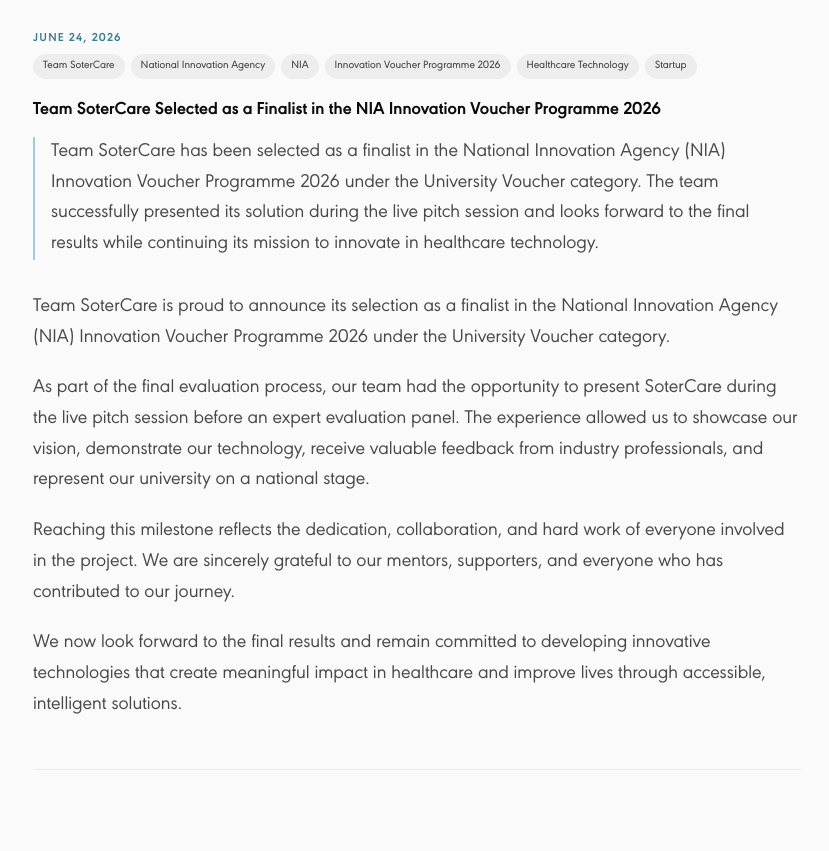
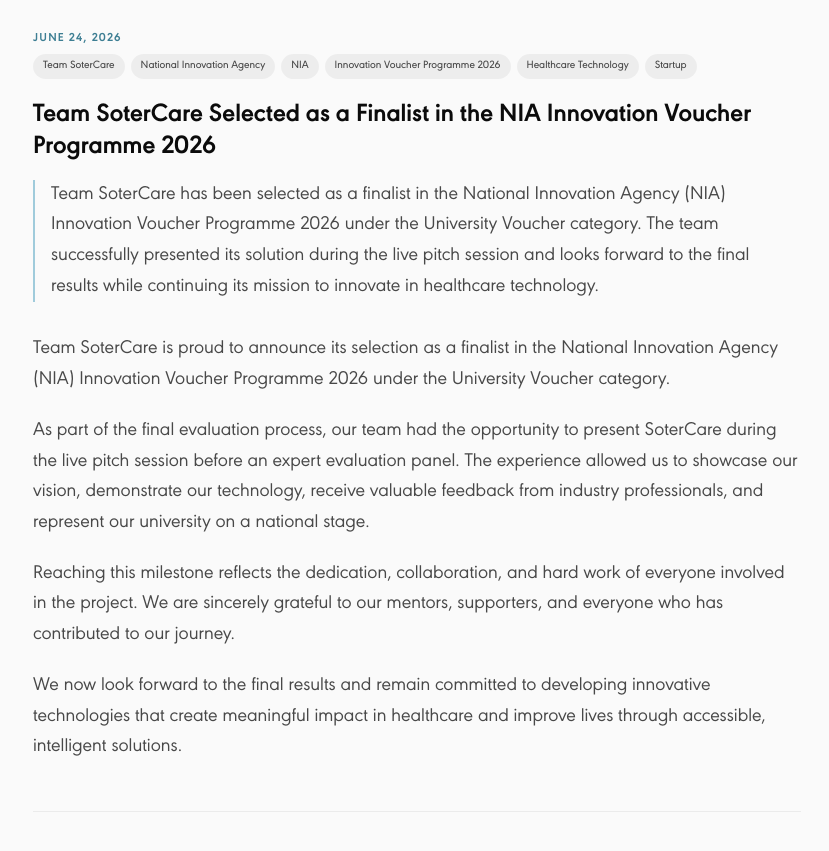
Before and after one commit to SoterCare/web-dev-v2, a Next.js app: page /news/team-sotercare-selected-as-a-finalist-in-the-nia-innovation-voucher-programme-2026 in a window 1280 px wide. Shown: the part 1138-1989 px from the top of the page, without its empty margins (223-1052 px from the left). Built offline with nearby package versions, Linux system fonts and the light colour scheme.

Commit message:
Set article page title to 26px

```diff
--- a/src/app/news/[slug]/page.tsx
+++ b/src/app/news/[slug]/page.tsx
@@ -94,7 +94,7 @@
             </div>
 
             {/* Title */}
-            <h1 className="!text-base sm:!text-lg !font-bold !leading-[1.25] text-text mb-3 sm:mb-4">
+            <h1 className="!text-[26px] !font-bold !leading-[1.25] text-text mb-3 sm:mb-4">
               {article.title}
             </h1>
 
```
